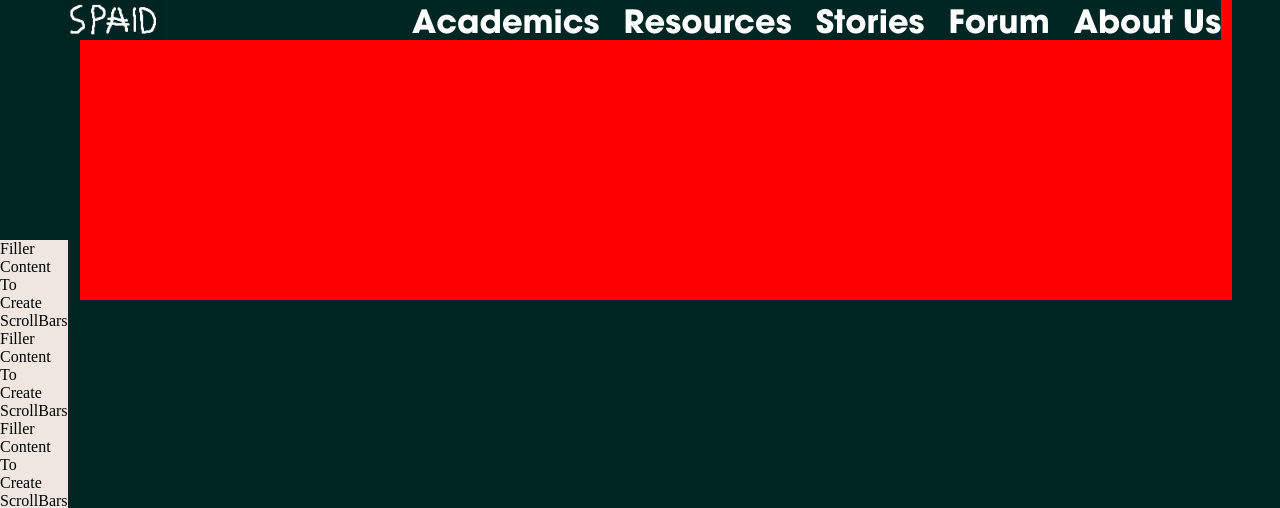
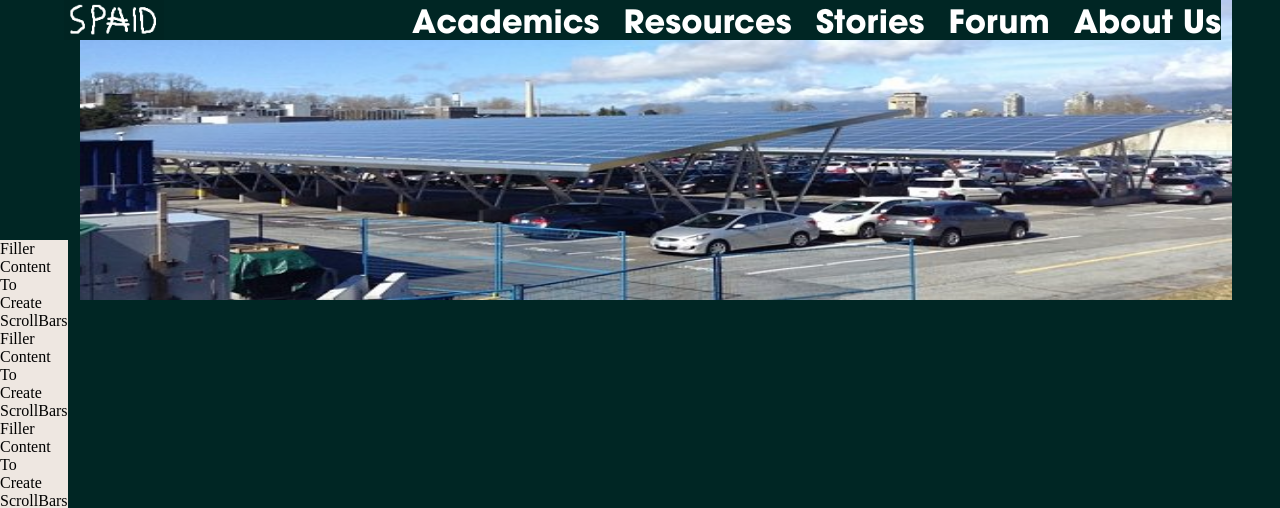
Before and after one commit to paulszefer/SPAID, a PHP site: page / in a window 1280 px wide. Shown: the top 508 px of the page. Run offline with PHP 8.4, Linux system fonts and the light colour scheme.

Commit message:
Generic commit

```diff
--- a/G13/index.html
+++ b/G13/index.html
@@ -19,13 +19,33 @@
 		</div>
 
 		<div id="slider">
+
+			<img class="testslides w3-animate-fading" src="images/bc1.jpg">
+			<img class="testslides w3-animate-fading" src="images/bc2.jpg">
+			<img class="testslides w3-animate-fading" src="images/bc3.jpg">
+
 		</div>
 		</div>
 		<div id="logo">
 			<a href="index.html" alt="Logo"><img src="images/logo.png" alt="Logo" width="100" height="40"></a>
 		</div>
 
+	<script>
+		var myIndex = 0;
+		carousel();
 
+		function carousel() {
+		var i;
+		var x = document.getElementsByClassName("testslides");
+		for (i = 0; i < x.length; i++) {
+			x[i].style.display = "none";
+		}
+		myIndex++;
+		if (myIndex > x.length) {myIndex = 1}
+		x[myIndex-1].style.display = "block";
+		setTimeout(carousel, 3000);
+	}
+	</script>
 
 
 	<div class="maincontent">
--- a/G13/style/base.css
+++ b/G13/style/base.css
@@ -48,6 +48,11 @@ background-color: #002624;
 	height: 300px;
 }
 
+#slider img {
+	max-height: 100%;
+	width: 100%;
+}
+
 .maincontent {
 	position: absolute;
 	top: 240px;
```
Also changed, not shown: G13/images/bc1.jpg (added), G13/images/bc2.jpg (added), G13/images/bc3.jpg (added).
